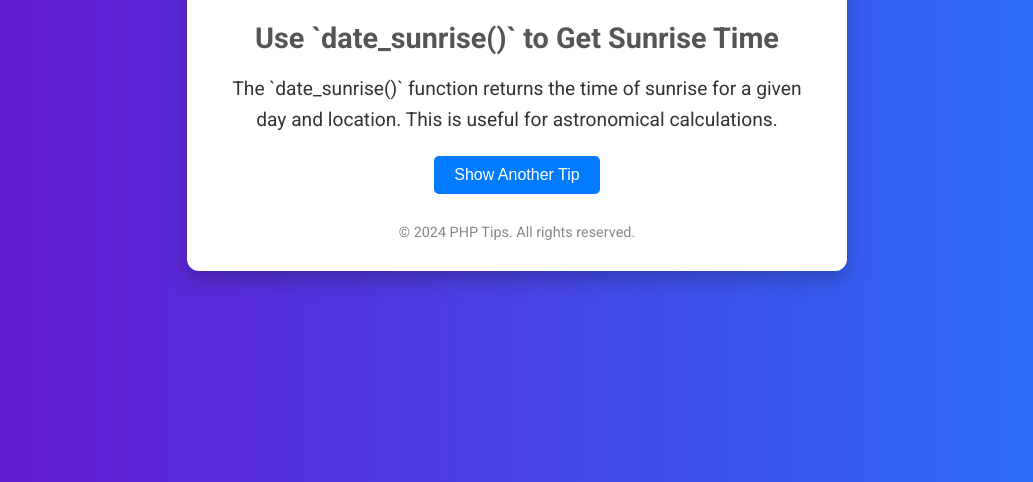
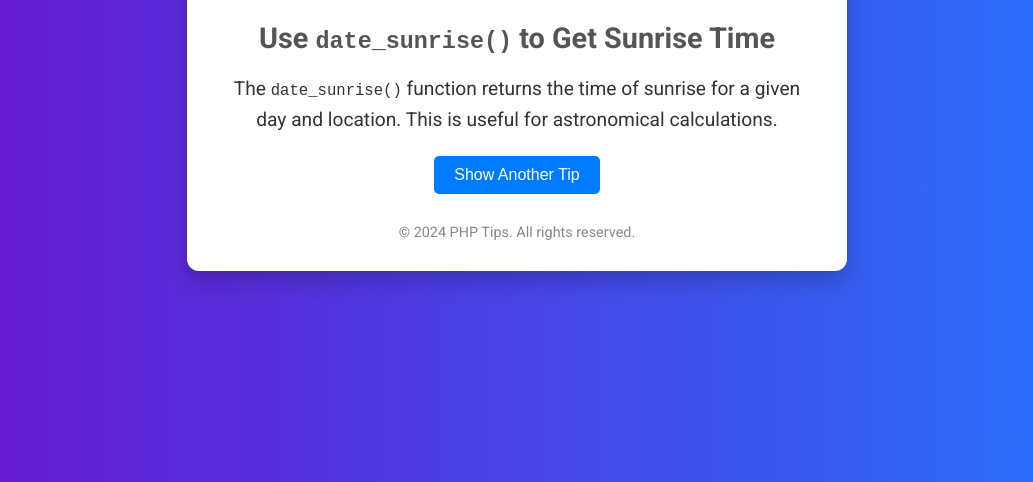
Before and after one commit to fahdi/1000-php-tips, a plain HTML site: page index.html in a window 1280 px wide. Shown: the part 318-800 px from the top of the page, without its empty margins (123-1156 px from the left). Drawn offline with Linux system fonts and the light colour scheme.

Commit message:
Fix code format

````diff
--- a/index.html
+++ b/index.html
@@ -19,6 +19,7 @@
             text-align: center;
             overflow: hidden;
         }
+
         .container {
             background: #fff;
             padding: 30px;
@@ -28,27 +29,32 @@
             margin: 0 20px;
             animation: fadeIn 1.5s ease-in-out;
         }
+
         h1 {
             font-size: 2.5em;
             margin-bottom: 20px;
             color: #007BFF;
         }
+
         h2 {
             font-size: 1.8em;
             margin-bottom: 15px;
             color: #555;
         }
+
         p {
             font-size: 1.2em;
             line-height: 1.6;
             margin-bottom: 20px;
             white-space: pre-wrap; /* To handle preformatted text like code snippets */
         }
+
         footer {
             margin-top: 30px;
             font-size: 0.9em;
             color: #888;
         }
+
         @keyframes fadeIn {
             from {
                 opacity: 0;
@@ -59,6 +65,7 @@
                 transform: translateY(0);
             }
         }
+
         .refresh-button {
             background-color: #007BFF;
             color: white;
@@ -69,29 +76,40 @@
             cursor: pointer;
             transition: background-color 0.3s ease;
         }
+
         .refresh-button:hover {
             background-color: #0056b3;
         }
     </style>
     <script>
       // Function to fetch the tips and display a random one
-      async function displayRandomTip() {
+      // Function to fetch the tips and display a random one
+      async function displayRandomTip(){
         try {
           const response = await fetch('tips.json');
           const tips = await response.json();
           const randomTip = tips[Math.floor(Math.random() * tips.length)];
-          document.getElementById('tip-summary').innerText = randomTip.summary;
-          document.getElementById('tip-content').innerHTML = randomTip.content.replace(/\n/g, '<br>');
+
+          // Use innerHTML instead of innerText for proper HTML rendering
+          document.getElementById('tip-summary').innerHTML = formatText(randomTip.summary);
+          document.getElementById('tip-content').innerHTML = formatText(randomTip.content);
         } catch (error) {
           console.error('Error fetching tips:', error);
         }
+      }
+
+      function formatText(textContent){
+        return textContent
+          .replace(/```php([\s\S]*?)```/g, '<pre><code class="language-php">$1</code></pre>')
+          .replace(/`([^`]+)`/g, '<code>$1</code>')
+          .replace(/\n/g, '<br>');
       }
 
       // Fetch and display a random tip when the page loads
       window.onload = displayRandomTip;
 
       // Function to refresh the tip
-      function refreshTip() {
+      function refreshTip(){
         displayRandomTip();
       }
     </script>
````
